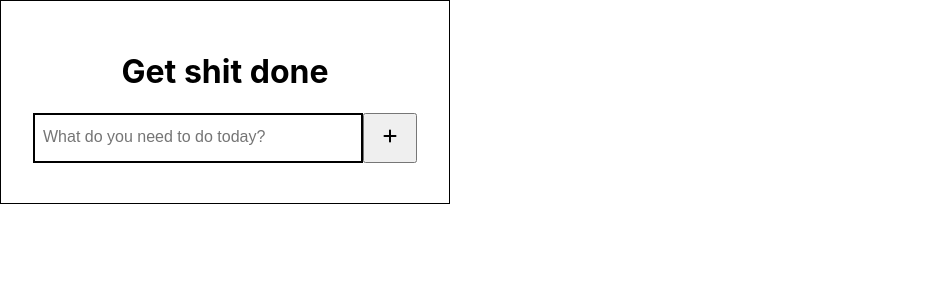
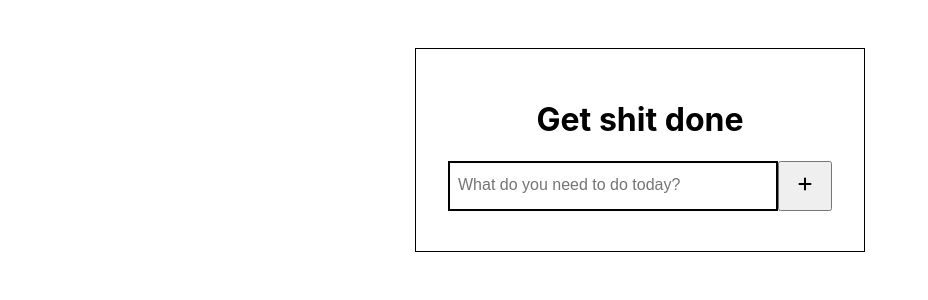
Before and after one commit to erikajdavid/to-do-app, a React (Create React App) app: page / in a window 1280 px wide. Shown: the top 300 px of the page, without its empty margins (0-928 px from the left). Built offline with nearby package versions, Linux system fonts and the light colour scheme.

Commit message:
added and styled wrapper

```diff
--- a/src/App.css
+++ b/src/App.css
@@ -16,8 +16,17 @@ ul {
     margin: 0;
 }
 
+.wrapper {
+    width: 100vw;
+    height: 100vh;
+    display: flex;
+    justify-content: center;
+    align-items: flex-start;
+}
+
 .App {
-    max-width: 450px;
+    margin-top: 3rem;
+    width: 450px;
     padding: 2rem;
     border: 1px solid black;
 }
--- a/src/App.js
+++ b/src/App.js
@@ -31,10 +31,12 @@ function App() {
   }
 
   return (
-      <div className="App">
-          <h1>Get shit done</h1>
-          <ToDoForm addTask={addTask} />
-          <ToDoList tasks={tasks} removeTask={removeTask} editTask={editTask} />
+      <div className="wrapper">
+        <div className="App">
+            <h1>Get shit done</h1>
+            <ToDoForm addTask={addTask} />
+            <ToDoList tasks={tasks} removeTask={removeTask} editTask={editTask} />
+        </div>
       </div>
   );
 }
```
